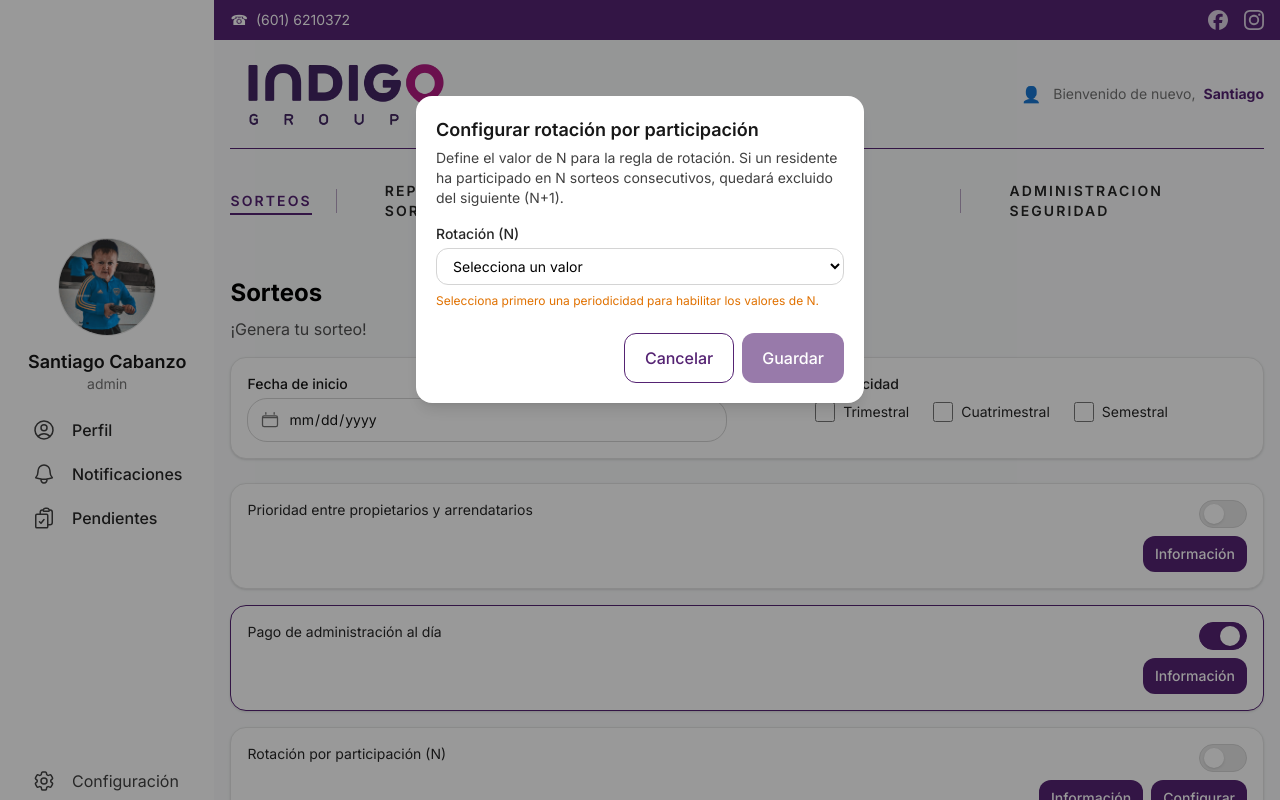
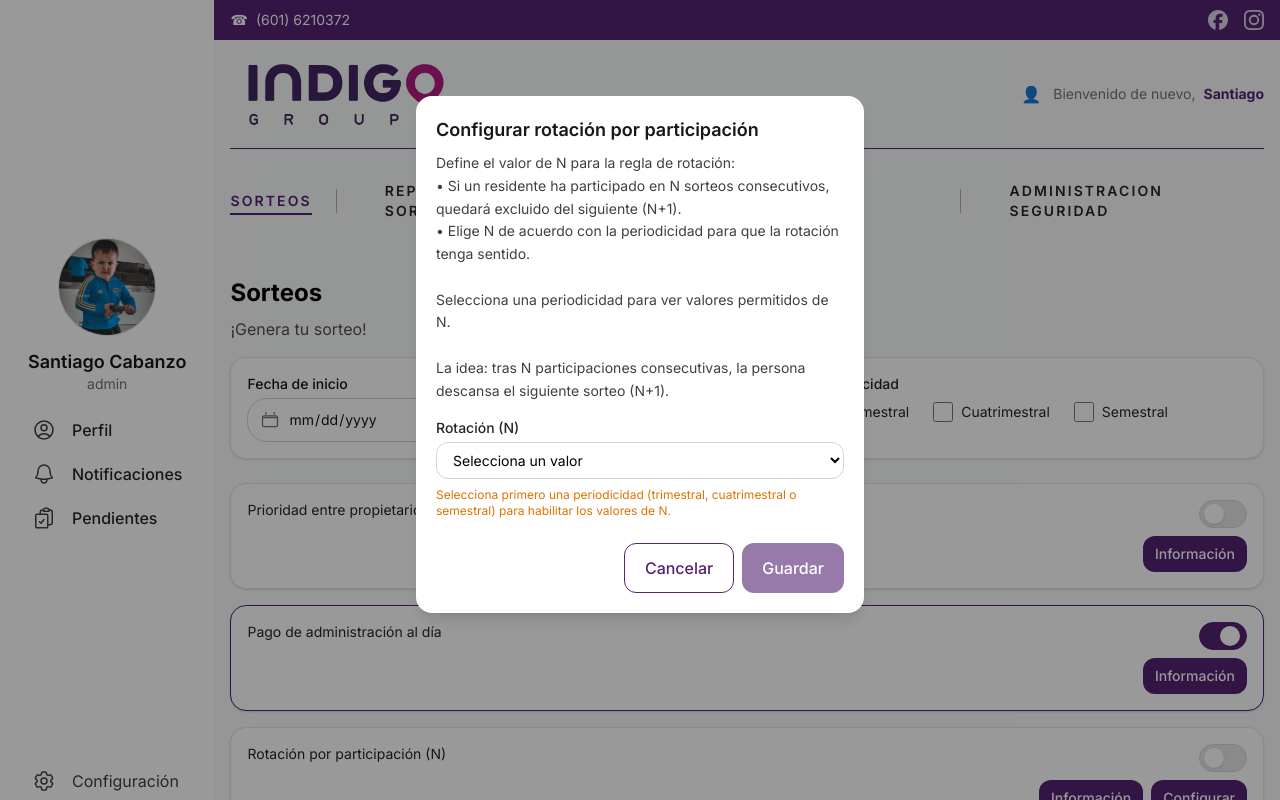
Before and after one commit to lscabanzo63/sipar, a Next.js app: page /mainpage/sorteos in a window 1280 px wide. Both pictures are taken after a click on the button "Configurar". Shown: the top 800 px of the page. Built offline with nearby package versions, Linux system fonts and the light colour scheme.

Commit message:
fix (*): improve the description of third rule, and make the list always starting with no value

```diff
--- a/src/app/(protected)/mainpage/sorteos/page.tsx
+++ b/src/app/(protected)/mainpage/sorteos/page.tsx
@@ -14,26 +14,61 @@ const RULE_INFO: Record<string, { title: string; description: string }> = {
   "rule-1": {
     title: "Prioridad entre propietarios y arrendatarios",
     description:
-      "Si el habitante es propietario, tiene prioridad sobre arrendatarios en la asignación de cupos. Primero se asignan los parqueaderos a propietarios y, si quedan disponibles, se continúa con arrendatarios. Esta prioridad busca reconocer la titularidad del inmueble sin excluir a los demás cuando exista capacidad.",
+      "Si el habitante es propietario, tiene prioridad sobre arrendatarios en la asignación de cupos.\n\nResumen:\n• Primero se asignan parqueaderos a propietarios.\n• Luego participan arrendatarios si quedan cupos.\n\nObjetivo: reconocer la titularidad del inmueble sin excluir a los demás cuando exista capacidad.",
   },
   "rule-2": {
     title: "Pago de administración al día",
     description:
-      "Solo participan quienes estén al día en el pago de la administración, es decir, sin cuotas vencidas ni acuerdos incumplidos. Esta regla promueve la cultura de pago oportuno y garantiza condiciones justas de participación. En caso de morosidad, el usuario quedará temporalmente inhabilitado hasta regularizar su estado.",
+      "Solo participan quienes estén al día en la administración (sin cuotas vencidas ni acuerdos incumplidos).\n\nResumen:\n• La morosidad inhabilita temporalmente la participación.\n• Al normalizar pagos, se habilita nuevamente.\n\nObjetivo: fomentar el pago oportuno y asegurar condiciones justas.",
   },
   "rule-3": {
     title: "Rotación por participación (N veces)",
     description:
-      "Quien haya participado en N sorteos consecutivos queda excluido del siguiente (N+1) para favorecer la rotación de beneficiarios. El valor de N se configura según la periodicidad elegida y debe mantener coherencia.",
+      "Evita que la misma persona gane continuamente.\n\nRegla:\n• Si alguien participó en N sorteos consecutivos, no puede participar en el siguiente (N+1).\n• N depende de la periodicidad para que tenga sentido (ver Configurar).",
   },
 };
 
-// Helper para opciones válidas de N según periodicidad
+// Opciones válidas de N según periodicidad
 function getNOptions(periodicidad: Periodicidad): number[] {
-  if (periodicidad === "SEMESTRAL") return [1];      // 2 veces al año: N = 1
-  if (periodicidad === "CUATRIMESTRAL") return [1, 2]; // 3 veces al año: N = 1,2
-  if (periodicidad === "TRIMESTRAL") return [1, 2, 3]; // 4 veces al año: N = 1,2,3
+  if (periodicidad === "SEMESTRAL") return [1];        // 2 veces/año
+  if (periodicidad === "CUATRIMESTRAL") return [1, 2]; // 3 veces/año
+  if (periodicidad === "TRIMESTRAL") return [1, 2, 3]; // 4 veces/año
   return [];
+}
+
+// Descripción pedagógica para el modal de configuración (con ejemplos)
+function getNDescription(periodicidad: Periodicidad): string {
+  if (periodicidad === "SEMESTRAL") {
+    return (
+      "Periodicidad: Semestral (2 veces al año)\n" +
+      "Valores permitidos de N: 1\n\n" +
+      "Ejemplo: con N = 1, si alguien participó en el sorteo 1, queda excluido del sorteo 2; " +
+      "volverá a poder participar en el siguiente ciclo."
+    );
+  }
+  if (periodicidad === "CUATRIMESTRAL") {
+    return (
+      "Periodicidad: Cuatrimestral (3 veces al año)\n" +
+      "Valores permitidos de N: 1 o 2\n\n" +
+      "Ejemplos:\n" +
+      "• N = 1: si participó en el sorteo A, queda excluido del sorteo B.\n" +
+      "• N = 2: si participó en A y B consecutivos, queda excluido del sorteo C."
+    );
+  }
+  if (periodicidad === "TRIMESTRAL") {
+    return (
+      "Periodicidad: Trimestral (4 veces al año)\n" +
+      "Valores permitidos de N: 1, 2 o 3\n\n" +
+      "Ejemplos:\n" +
+      "• N = 1: si participó en A, se excluye en B.\n" +
+      "• N = 2: si participó en A y B, se excluye en C.\n" +
+      "• N = 3: si participó en A, B y C, se excluye en D."
+    );
+  }
+  return (
+    "Selecciona una periodicidad para ver valores permitidos de N.\n\n" +
+    "La idea: tras N participaciones consecutivas, la persona descansa el siguiente sorteo (N+1)."
+  );
 }
 
 export default function SorteosPage() {
@@ -45,7 +80,7 @@ export default function SorteosPage() {
 
   const [startDate, setStartDate] = React.useState<string>("");
 
-  // Periodicidad (checkboxes exclusivos) + log
+  // Periodicidad (checkboxes exclusivos) + log consola
   const [periodicidad, setPeriodicidad] = React.useState<Periodicidad>(null);
   const handlePeriodicidad = (value: Exclude<Periodicidad, null>) => {
     setPeriodicidad((prev) => {
@@ -55,43 +90,48 @@ export default function SorteosPage() {
     });
   };
 
-  // Modal de Información (átomo)
-  const [infoModal, setInfoModal] = React.useState<{ open: boolean; title: string; description: string }>({
+  // Modal de Información
+  const [infoModal, setInfoModal] = React.useState<{
+    open: boolean;
+    title: string;
+    description: string;
+  }>({
     open: false,
     title: "",
     description: "",
   });
 
-  // Modal de Configurar (átomo)
+  // Modal de Configurar
   const [configOpen, setConfigOpen] = React.useState(false);
   const [configN, setConfigN] = React.useState<number | null>(null);
 
-  // Listener del evento de "Configurar" emitido por la tarjeta (domEventKey)
+  // Escuchar evento emitido por RuleToggleCard al pulsar "Configurar"
   React.useEffect(() => {
     const handler = (e: Event) => {
-      // Detalle del evento: { id, enabled, mainText }
       const ce = e as CustomEvent<{ id: string; enabled: boolean; mainText: string }>;
-      // Solo abrimos modal cuando venga de la regla de Rotación (rule-3),
-      // pero puedes quitar esta condición si quieres mostrar para cualquiera.
       if (!ce.detail) return;
-      // Abre el modal de configuración
+      // Abrir modal SIN preseleccionar N (mantener placeholder)
       setConfigOpen(true);
-      // Reset N si cambió la periodicidad
-      const options = getNOptions(periodicidad);
-      setConfigN(options[0] ?? null);
+      setConfigN(null);
     };
-
     window.addEventListener("open-config-rule", handler as EventListener);
     return () => window.removeEventListener("open-config-rule", handler as EventListener);
-  }, [periodicidad]);
+  }, []); // <- sin dependencias: no se reescribe N
 
-  // Callbacks abrir/cerrar modales
   const handleOpenInfo = (rule: Rule) => {
     const info = RULE_INFO[rule.id] ?? { title: rule.text, description: "" };
     setInfoModal({ open: true, title: info.title, description: info.description });
   };
 
   const saveConfig = () => {
+    if (!periodicidad) {
+      console.warn("Selecciona una periodicidad antes de guardar.");
+      return;
+    }
+    if (!configN) {
+      console.warn("Selecciona un valor de N antes de guardar.");
+      return;
+    }
     console.log("Guardando configuración de Rotación, N =", configN, "periodicidad =", periodicidad);
     setConfigOpen(false);
   };
@@ -101,7 +141,7 @@ export default function SorteosPage() {
       <h1 className="text-2xl font-bold">Sorteos</h1>
       <p className="mt-2 text-neutral-600">¡Genera tu sorteo!</p>
 
-      {/* Bloque: Fecha de inicio + Periodicidad */}
+      {/* Fecha de inicio + Periodicidad */}
       <section className="mt-4 rounded-2xl border border-neutral-200 bg-white p-4 shadow-sm">
         <div className="grid gap-4 sm:grid-cols-2 sm:items-start sm:gap-10">
           <div className="min-w-[220px]">
@@ -152,31 +192,40 @@ export default function SorteosPage() {
             onToggle={(en) =>
               setRules((prev) => prev.map((r) => (r.id === rule.id ? { ...r, enabled: en } : r)))
             }
-            // Control de visibilidad de botones
             hideConfigureButton={idx < 2}   // primeras 2 sin "Configurar"
             hideInfoButton={false}          // todas con "Información"
             onOpenInfo={() => handleOpenInfo(rule)}
-            onOpenModal={() => { /* redundante: abrimos por evento */ }}
+            onOpenModal={() => { /* el modal de configurar se abre por evento */ }}
             infoLabel="Información"
             actionLabel="Configurar"
-            domEventKey="open-config-rule"  // <- emite evento global que escuchamos en useEffect
+            domEventKey="open-config-rule"  // emite el evento que escuchamos
           />
         ))}
       </div>
 
-      {/* Modal de Información (átomo) */}
+      {/* Modal de Información */}
       <InfoModal
         open={infoModal.open}
         title={infoModal.title}
         description={infoModal.description}
         onClose={() => setInfoModal({ open: false, title: "", description: "" })}
+        onSave={() => {
+          console.log("Guardado desde InfoModal:", infoModal.title);
+          setInfoModal({ open: false, title: "", description: "" });
+        }}
+        saveLabel="Guardar"
       />
 
-      {/* Modal de Configurar (átomo) */}
+      {/* Modal de Configurar (select N) */}
       <ConfigureModal
         open={configOpen}
         title="Configurar rotación por participación"
-        description="Define el valor de N para la regla de rotación. Si un residente ha participado en N sorteos consecutivos, quedará excluido del siguiente (N+1)."
+        description={
+          "Define el valor de N para la regla de rotación:\n" +
+          "• Si un residente ha participado en N sorteos consecutivos, quedará excluido del siguiente (N+1).\n" +
+          "• Elige N de acuerdo con la periodicidad para que la rotación tenga sentido.\n\n" +
+          getNDescription(periodicidad)
+        }
         nValue={configN}
         nOptions={getNOptions(periodicidad)}
         onChangeN={setConfigN}
--- a/src/components/ui/ConfigureModal.tsx
+++ b/src/components/ui/ConfigureModal.tsx
@@ -7,13 +7,13 @@ import { Button } from "@/components/ui/Button";
 type ConfigureModalProps = {
   open: boolean;
   title: string;
-  description: string;
+  description: string;      // texto pedagógico (puede contener \n)
   nValue: number | null;
-  nOptions: number[];                  // Opciones válidas para N según periodicidad
+  nOptions: number[];       // opciones válidas según periodicidad
   onChangeN: (n: number | null) => void;
   onClose: () => void;
   onSave: () => void;
-  disabled?: boolean;                  // Deshabilita acciones cuando no hay periodicidad
+  disabled?: boolean;       // deshabilita acciones si no hay periodicidad
   className?: string;
 };
 
@@ -55,6 +55,7 @@ export const ConfigureModal: React.FC<ConfigureModalProps> = ({
     >
       {/* Backdrop */}
       <div className="absolute inset-0 bg-black/40" onClick={onClose} />
+
       {/* Dialog */}
       <div
         className={clsx(
@@ -65,7 +66,12 @@ export const ConfigureModal: React.FC<ConfigureModalProps> = ({
         <h3 id={titleId} className="text-lg font-semibold text-neutral-900">
           {title}
         </h3>
-        <p id={descId} className="mt-1 text-sm text-neutral-700">
+
+        {/* Permite saltos de línea con \n */}
+        <p
+          id={descId}
+          className="mt-2 whitespace-pre-line text-sm leading-relaxed text-neutral-700"
+        >
           {description}
         </p>
 
@@ -77,7 +83,7 @@ export const ConfigureModal: React.FC<ConfigureModalProps> = ({
           <select
             id="select-n"
             className="mt-1 w-full rounded-[var(--radius-ctrl)] border border-neutral-300 px-3 py-2 text-sm outline-none focus:border-brand"
-            value={nValue ?? ""}
+            value={nValue ?? ""}                 // <- siempre placeholder si no hay elección
             onChange={(e) => {
               const v = e.target.value === "" ? null : Number(e.target.value);
               onChangeN(v);
@@ -94,7 +100,7 @@ export const ConfigureModal: React.FC<ConfigureModalProps> = ({
 
           {!hasOptions && (
             <p className="mt-2 text-xs text-amber-600">
-              Selecciona primero una periodicidad para habilitar los valores de N.
+              Selecciona primero una periodicidad (trimestral, cuatrimestral o semestral) para habilitar los valores de N.
             </p>
           )}
         </div>
@@ -103,10 +109,7 @@ export const ConfigureModal: React.FC<ConfigureModalProps> = ({
           <Button variant="outline" onClick={onClose}>
             Cancelar
           </Button>
-          <Button
-            onClick={onSave}
-            disabled={disabled || !nValue}
-          >
+          <Button onClick={onSave} disabled={disabled || !nValue}>
             Guardar
           </Button>
         </div>
```
Also changed, not shown: src/components/ui/InfoModal.tsx (+17 -8 lines).
